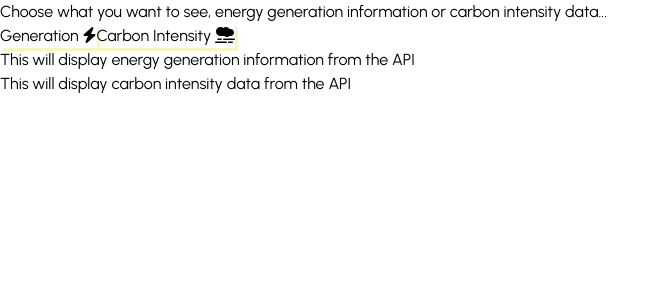
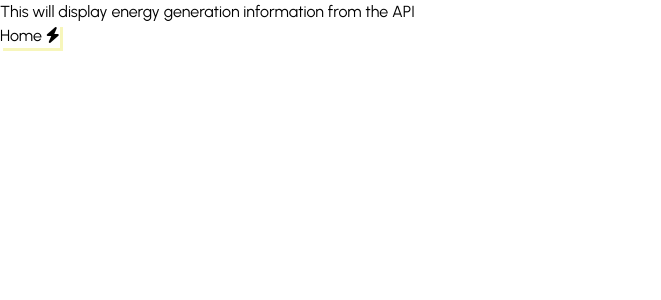
Before and after one commit to Ell534/energyGen, a React (Vite) app in the folder energyGen/: page / in a window 1280 px wide. Both pictures are taken after a click on the button "Generation". Shown: the top 300 px of the page, without its empty margins (0-661 px from the left). Built offline with nearby package versions, Linux system fonts and the light colour scheme.

Commit message:
add conditional rendering logic with home button to return to view choice page

```diff
--- a/energyGen/src/App.jsx
+++ b/energyGen/src/App.jsx
@@ -1,15 +1,17 @@
 import Generation from './components/Generation';
 import CarbonIntensity from './components/CarbonIntensity';
 import ViewChoice from './components/ViewChoice';
+import { useState } from 'react';
+
 
 function App() {
 
-
+    const [view, setView] = useState('home')
     return (
         <main className='min-h-screen flex flex-col bg-[#114232] text-[#fcdc2a] text-sm sm:text-base'>
-            <ViewChoice />
-            <Generation />
-            <CarbonIntensity />
+            {view === 'home' && <ViewChoice setView={setView} />}
+            {view === 'generation' && <Generation setView={setView} />}
+            {view === 'carbon' && <CarbonIntensity setView={setView} />}
         </main>
     );
 }
--- a/energyGen/src/components/CarbonIntensity.jsx
+++ b/energyGen/src/components/CarbonIntensity.jsx
@@ -1,11 +1,14 @@
 import React from 'react';
 
-export default function CarbonIntensity() {
+export default function CarbonIntensity({ setView }) {
     return (
         <div className="min-h-screen flex flex-col gap-10 items-center justify-center text-center max-w-[800px] w-full mx-auto">
             <p className="uppercase font-semibold text-lg sm:text-xl md:text-2xl lg:text-3xl">
                 This will display carbon intensity data from the API
             </p>
+            <button onClick={() => setView('home')} className="px-8 py-2 rounded-2xl bg-[#87a922] text-[#114232] greenShadow duration-200">
+                <p>Home <i className="fa-solid fa-bolt"></i></p>
+            </button>
         </div>
     );
 }
--- a/energyGen/src/components/Generation.jsx
+++ b/energyGen/src/components/Generation.jsx
@@ -1,11 +1,14 @@
 import React from 'react';
 
-export default function Generation() {
+export default function Generation({ setView }) {
     return (
         <div className="min-h-screen flex flex-col gap-10 items-center justify-center text-center max-w-[800px] w-full mx-auto">
             <p className="uppercase font-semibold text-lg sm:text-xl md:text-2xl lg:text-3xl">
                 This will display energy generation information from the API
             </p>
+            <button onClick={() => setView('home')} className="px-8 py-2 rounded-2xl bg-[#87a922] text-[#114232] greenShadow duration-200">
+                <p>Home <i className="fa-solid fa-bolt"></i></p>
+            </button>
         </div>
     );
 }
--- a/energyGen/src/components/ViewChoice.jsx
+++ b/energyGen/src/components/ViewChoice.jsx
@@ -1,17 +1,18 @@
 import React from 'react';
 
-export default function ViewChoice() {
+export default function ViewChoice({ setView }) {
+
     return (
         <div className="min-h-screen flex flex-col gap-10 items-center justify-center text-center max-w-[800px] w-full mx-auto p-4">
             <p className="uppercase font-semibold text-lg sm:text-xl md:text-2xl lg:text-3xl">
                 Choose what you want to see, energy generation information or
                 carbon intensity data...
             </p>
-            <button className="px-8 py-2 rounded-2xl bg-[#87a922] text-[#114232] greenShadow duration-200">
+            <button onClick={() => setView('generation')} className="px-8 py-2 rounded-2xl bg-[#87a922] text-[#114232] greenShadow duration-200">
                 <p>Generation <i className="fa-solid fa-bolt"></i></p>
             </button>
-            <button className="px-8 py-2 rounded-2xl bg-[#87a922] text-[#114232] greenShadow duration-200">
-                <p>Carbon Intensity <i class="fa-solid fa-smog"></i></p>
+            <button onClick={() => setView('carbon')} className="px-8 py-2 rounded-2xl bg-[#87a922] text-[#114232] greenShadow duration-200">
+                <p>Carbon Intensity <i className="fa-solid fa-smog"></i></p>
             </button>
         </div>
     );
```
